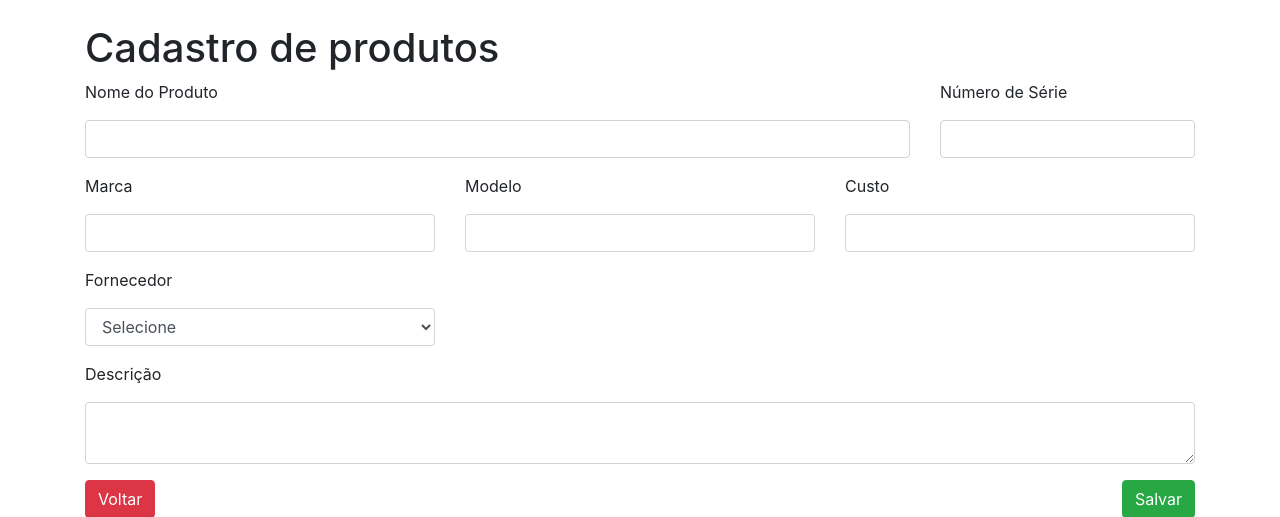
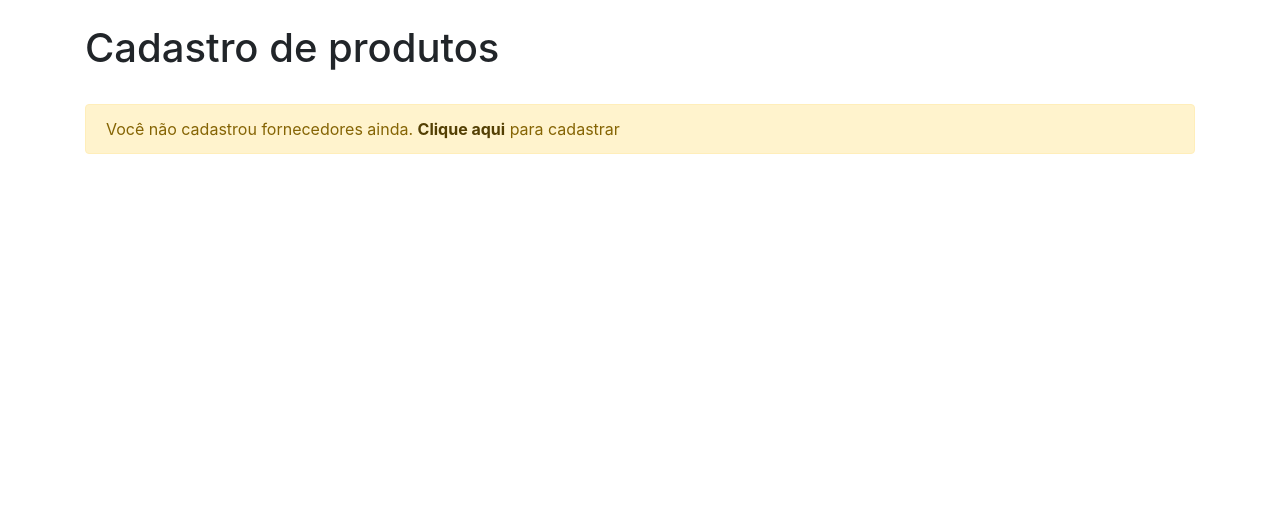
Before and after one commit to Tortinhex/sistema_crudo, a Flask app: page /product/new in a window 1280 px wide. Shown: the part 56-573 px from the top of the page. Run offline with Flask 2, Linux system fonts and the light colour scheme; data that the repository does not hold is empty; some libraries are stand-ins or nearby versions.

Commit message:
Incluindo alerts de exclusao de registros e acesso a tela de fornecedores a partir da tela de produtos

```diff
--- a/app/controllers/product.py
+++ b/app/controllers/product.py
@@ -22,6 +22,7 @@ def createProduct():
     choices = [(p.id, p.trading_name) for p in Provider.query.order_by('trading_name')]
     choices.insert(0, ('0', 'Selecione'))
     productForm.provider.choices = choices
+    providers = Provider.query.all()
 
     if productForm.validate_on_submit():
 
@@ -48,7 +49,8 @@ def createProduct():
     return render_template(
         'product/form.html',
         productForm=productForm,
-        providerForm=providerForm
+        providerForm=providerForm,
+        providers=providers
     )
 
 
@@ -84,7 +86,10 @@ def updateProduct(id):
 def deleteProduct(id):
     productData  = Product.query.get(id)
     db.session.delete(productData)
+
     db.session.commit()
+    flash('Produto deletado com sucesso!', 'success')
+
     return redirect(url_for('indexProduct'))
 
 
--- a/app/controllers/provider.py
+++ b/app/controllers/provider.py
@@ -131,4 +131,6 @@ def deleteProvider(id):
         db.session.delete(c)
 
     db.session.commit()
+    flash('Fornecedor deletado com sucesso!', 'success')
+
     return redirect(url_for('indexProvider'))
--- a/app/templates/product/form.html
+++ b/app/templates/product/form.html
@@ -2,6 +2,14 @@
 
 {% block content %}
     <h1>Cadastro de produtos</h1>
+
+    {% if not providers %}
+        <br>
+        <div class="alert alert-warning" role="alert">
+            Você não cadastrou fornecedores ainda.
+            <a href="{{ url_for('createProvider') }}" class="alert-link">Clique aqui</a> para cadastrar
+        </div>
+    {% else %}
 
         <form action="" method="POST">
             {{ productForm.csrf_token }}
@@ -116,4 +124,6 @@
             <button type="submit" class="btn btn-success float-right">Salvar</button>
         </form>
 
+    {% endif %}
+
 {% endblock %}
```
Also changed, not shown: storage.db. Lines whose indentation alone changed are shown as unchanged.
